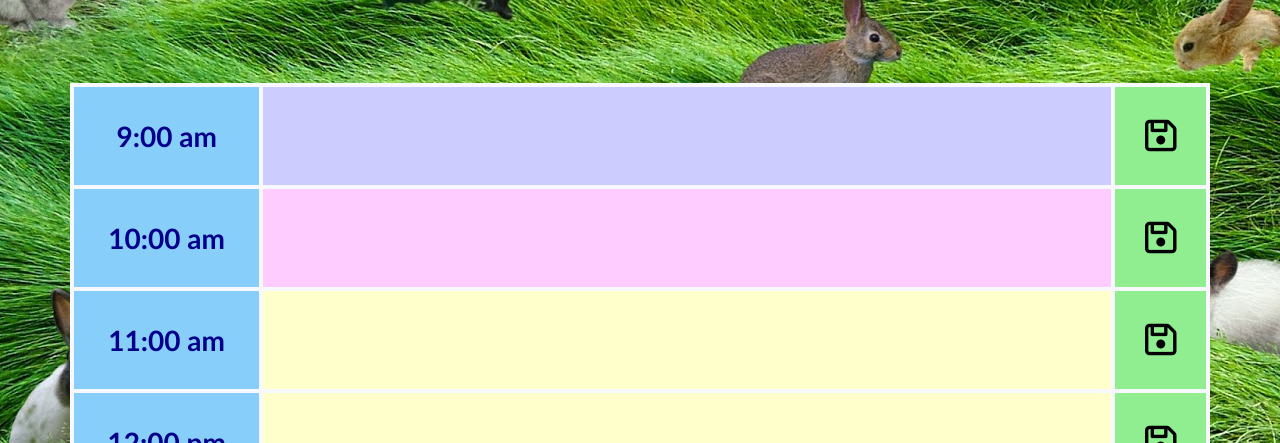
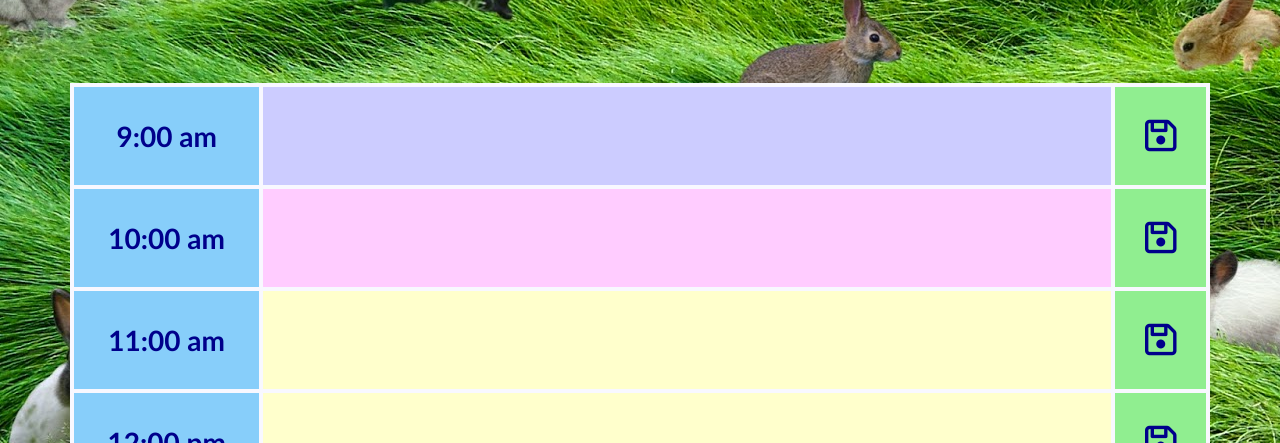
Before and after one commit to derekstoeckmann/day-planner, a plain HTML site: page index.html in a window 1280 px wide. Shown: the part 357-800 px from the top of the page. Drawn offline with nearby package versions, Linux system fonts and the light colour scheme; a web font is replaced by a local one.

Commit message:
fix button css

```diff
--- a/assets/css/style.css
+++ b/assets/css/style.css
@@ -60,7 +60,7 @@ textarea:focus {
 button {
   font-size: 36px;
   border: 2px solid ghostwhite;
-  color: darkblue border: 2px solid ghostwhite;
+  color: darkblue;
   background: lightgreen;
 }
 
```
